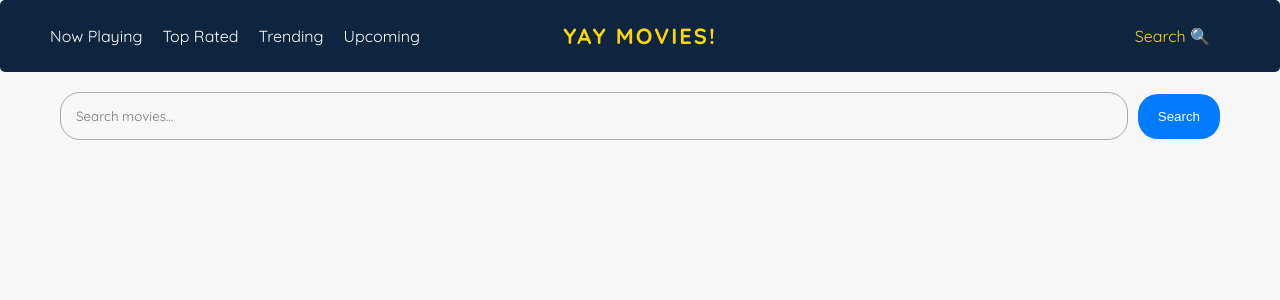
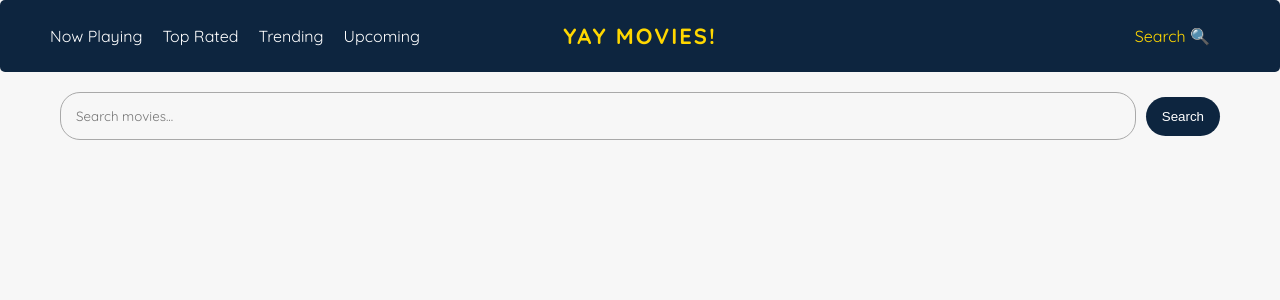
Before and after one commit to joseph-johnson27001/movie_database, a Vue app: page /search in a window 1280 px wide. Shown: the top 300 px of the page. Built offline with nearby package versions, Linux system fonts and the light colour scheme.

Commit message:
Search btn and transition effects

```diff
--- a/src/components/PaginationButtons.vue
+++ b/src/components/PaginationButtons.vue
@@ -110,6 +110,7 @@ export default {
   transition: background-color 0.3s ease, border-color 0.3s ease;
   margin: 0 4px;
   border-radius: 20px;
+  transition: color 0.2s;
 }
 
 .pagination-buttons button:hover {
--- a/src/components/SearchBar.vue
+++ b/src/components/SearchBar.vue
@@ -82,16 +82,16 @@ input:focus {
 }
 
 .search-btn {
-  padding: 15px 20px;
-  background-color: #007bff;
+  padding: 12px 16px;
+  background-color: #0d253f;
   color: white;
   border: none;
   border-radius: 20px;
   cursor: pointer;
-  transition: background-color 0.2s;
+  transition: color 0.2s;
 }
 
 .search-btn:hover {
-  background-color: #0056b3;
+  color: gold;
 }
 </style>
--- a/src/views/MoviePage.vue
+++ b/src/views/MoviePage.vue
@@ -344,6 +344,7 @@ h3 {
   transition: background-color 0.1s ease;
   margin: 0 4px;
   border-radius: 20px;
+  transition: color 0.2s;
 }
 
 .visit-page-button:hover {
```
